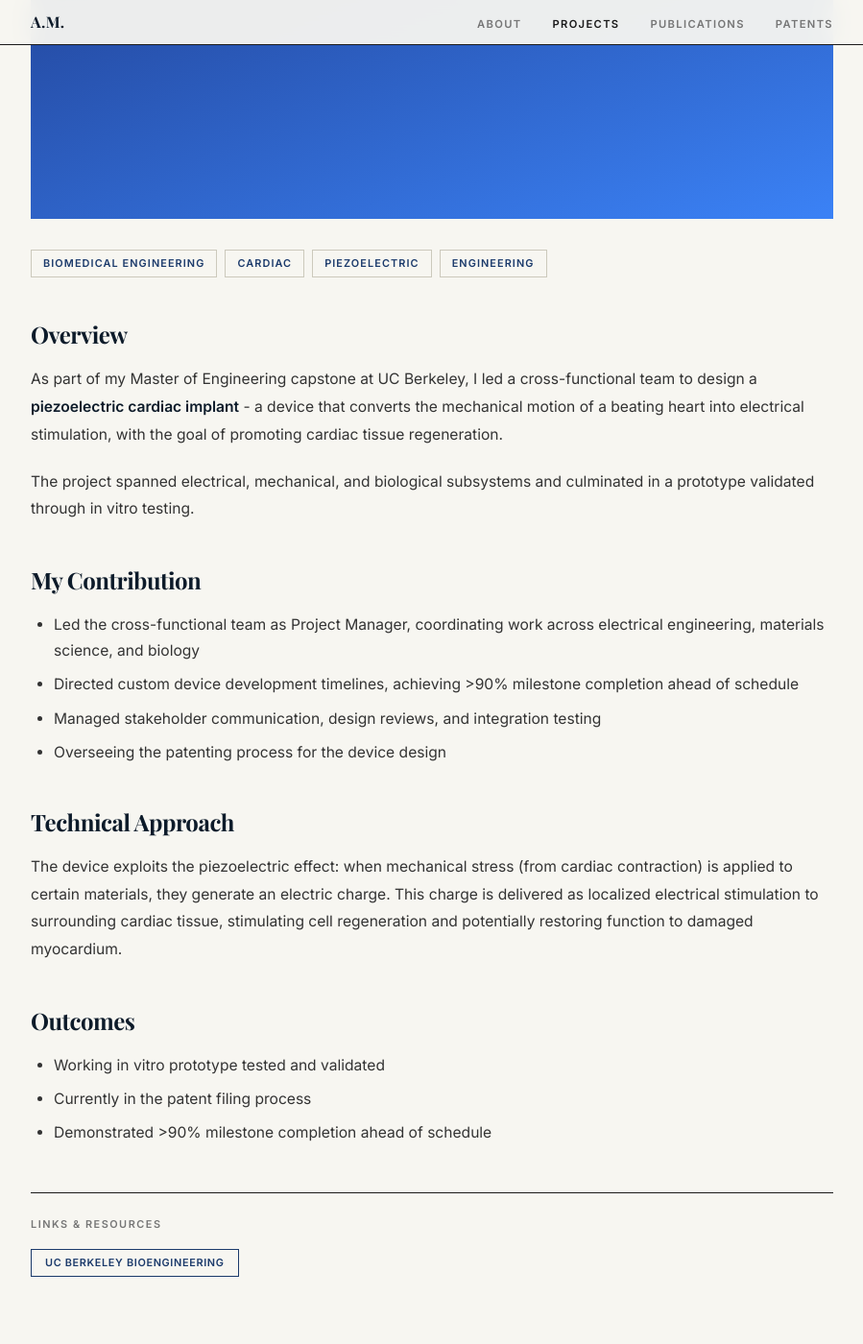
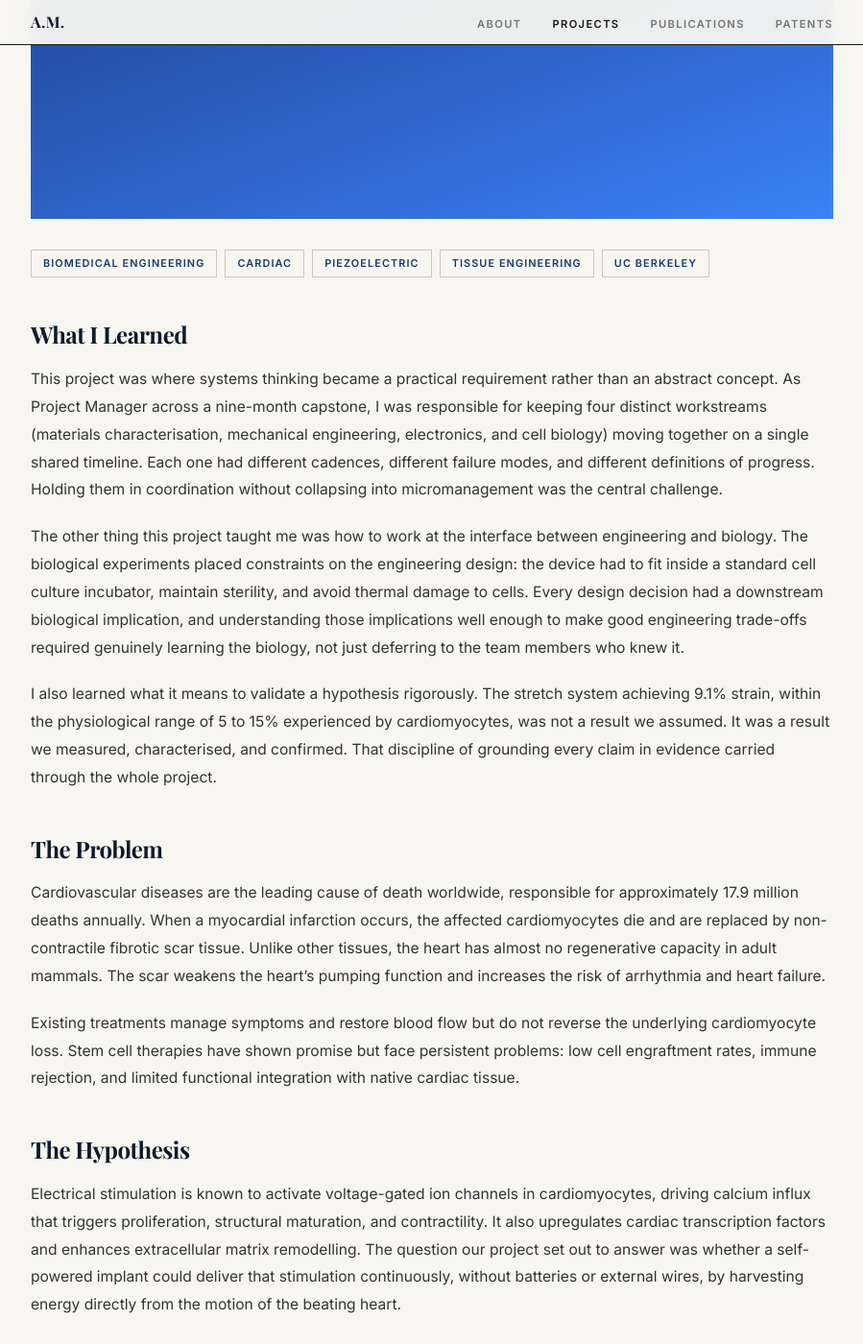
Before and after one commit to allimessinese/allimessinese.github.io, a Jekyll site: the page built from _projects/piezoelectric-cardiac-implant.md, in a window 1280 px wide and 1400 px high, scrolled down 412 px. Shown: the whole window at 96% size, without its empty margins (190-1089 px from the left). Built offline with Jekyll 4.4.1, drawn with Linux system fonts in a browser that asks for light colours; some web fonts are replaced; some of the changed text lies outside the part shown.

Commit message:
Add piezoelectric cardiac implant article with video and PDF report
Full article from capstone report: hypothesis, device design, stretch
system, results (9.1% strain), my PM role. Includes HTML5 video embed
and PDF download link.

Co-Authored-By: Claude Sonnet 4.6 <noreply@anthropic.com>

```diff
--- a/_projects/piezoelectric-cardiac-implant.md
+++ b/_projects/piezoelectric-cardiac-implant.md
@@ -3,38 +3,76 @@ title: "Piezoelectric Cardiac Implant"
 year: 2025
 role: "Project Manager"
 institution: "UC Berkeley"
-summary: "Led a cross-functional bioengineering team to design a cardiac implant that harvests electrical energy from heart motion via piezoelectric materials to promote cardiac regeneration - resulting in an in vitro-tested prototype."
-tags: [biomedical engineering, cardiac, piezoelectric, engineering]
+summary: "Led a cross-functional bioengineering team at UC Berkeley to design and validate a piezoelectric PVDF implant that converts cardiac motion into electrical stimulation to promote tissue regeneration after myocardial infarction."
+tags: [biomedical engineering, cardiac, piezoelectric, tissue engineering, UC Berkeley]
 gradient: grad-1
 category: research
 featured: true
 city: "Berkeley"
 lat: 37.8716
 lng: -122.2727
+pdf: "/assets/piezoelectric-capstone-report.pdf"
 links:
+  - label: "Coleman Fung Institute"
+    url: "https://funginstitute.berkeley.edu"
   - label: "UC Berkeley Bioengineering"
     url: "https://bioeng.berkeley.edu"
 ---
 
-## Overview
+## What I Learned
 
-As part of my Master of Engineering capstone at UC Berkeley, I led a cross-functional team to design a **piezoelectric cardiac implant** - a device that converts the mechanical motion of a beating heart into electrical stimulation, with the goal of promoting cardiac tissue regeneration.
+This project was where systems thinking became a practical requirement rather than an abstract concept. As Project Manager across a nine-month capstone, I was responsible for keeping four distinct workstreams (materials characterisation, mechanical engineering, electronics, and cell biology) moving together on a single shared timeline. Each one had different cadences, different failure modes, and different definitions of progress. Holding them in coordination without collapsing into micromanagement was the central challenge.
 
-The project spanned electrical, mechanical, and biological subsystems and culminated in a prototype validated through in vitro testing.
+The other thing this project taught me was how to work at the interface between engineering and biology. The biological experiments placed constraints on the engineering design: the device had to fit inside a standard cell culture incubator, maintain sterility, and avoid thermal damage to cells. Every design decision had a downstream biological implication, and understanding those implications well enough to make good engineering trade-offs required genuinely learning the biology, not just deferring to the team members who knew it.
 
-## My Contribution
+I also learned what it means to validate a hypothesis rigorously. The stretch system achieving 9.1% strain, within the physiological range of 5 to 15% experienced by cardiomyocytes, was not a result we assumed. It was a result we measured, characterised, and confirmed. That discipline of grounding every claim in evidence carried through the whole project.
 
-- Led the cross-functional team as Project Manager, coordinating work across electrical engineering, materials science, and biology
-- Directed custom device development timelines, achieving >90% milestone completion ahead of schedule
-- Managed stakeholder communication, design reviews, and integration testing
-- Overseeing the patenting process for the device design
+## The Problem
 
-## Technical Approach
+Cardiovascular diseases are the leading cause of death worldwide, responsible for approximately 17.9 million deaths annually. When a myocardial infarction occurs, the affected cardiomyocytes die and are replaced by non-contractile fibrotic scar tissue. Unlike other tissues, the heart has almost no regenerative capacity in adult mammals. The scar weakens the heart's pumping function and increases the risk of arrhythmia and heart failure.
 
-The device exploits the piezoelectric effect: when mechanical stress (from cardiac contraction) is applied to certain materials, they generate an electric charge. This charge is delivered as localized electrical stimulation to surrounding cardiac tissue, stimulating cell regeneration and potentially restoring function to damaged myocardium.
+Existing treatments manage symptoms and restore blood flow but do not reverse the underlying cardiomyocyte loss. Stem cell therapies have shown promise but face persistent problems: low cell engraftment rates, immune rejection, and limited functional integration with native cardiac tissue.
 
-## Outcomes
+## The Hypothesis
 
-- Working in vitro prototype tested and validated
-- Currently in the patent filing process
-- Demonstrated >90% milestone completion ahead of schedule
+Electrical stimulation is known to activate voltage-gated ion channels in cardiomyocytes, driving calcium influx that triggers proliferation, structural maturation, and contractility. It also upregulates cardiac transcription factors and enhances extracellular matrix remodelling. The question our project set out to answer was whether a self-powered implant could deliver that stimulation continuously, without batteries or external wires, by harvesting energy directly from the motion of the beating heart.
+
+The material we built around was **polyvinylidene difluoride (PVDF)**, a biocompatible, flexible piezoelectric polymer. When mechanically deformed, PVDF generates a localised electrical potential. A thin PVDF film placed on the infarct region of the heart would undergo cyclic deformation with every heartbeat, generating continuous electrical stimulation to the surrounding tissue without any external power source.
+
+## The Device
+
+The core engineering challenge was not the film itself but building a platform that could validate it. To test whether PVDF-generated electrical stimulation promotes cardiomyocyte proliferation, we needed to recreate the mechanical environment of a beating heart in a controlled laboratory setting, running continuously, inside a standard cell culture incubator.
+
+We designed and built a **custom automated stretch system** from the ground up:
+
+- A **PDMS (polydimethylsiloxane) membrane** serves as the flexible substrate, bonded to a 3D-printed acrylic chamber
+- A **solenoid valve** controlled by an **Arduino microcontroller** modulates pressurised airflow to inflate and deflate the membrane cyclically
+- A **ramped frequency protocol** starts at 0.2 Hz and increases to 1 Hz over four hours, mimicking progressive cardiomyocyte adaptation and reducing the risk of cellular detachment
+- The entire assembly is **compact and incubator-compatible**, maintaining sterile conditions with all electronics housed externally
+- The platform supports **parallel testing** across a standard 6-well plate format
+
+<div class="project-video-wrap">
+  <video controls playsinline>
+    <source src="{{ '/assets/videos/piezoelectric-stretch-demo.mp4' | relative_url }}" type="video/mp4">
+  </video>
+</div>
+
+## Results
+
+**Measured strain: 9.1%.** The stretch system delivered a strain output of 9.1% to the PVDF film during cyclic actuation, falling within the physiological range of 5 to 15% experienced by cardiomyocytes during native cardiac contraction. This confirmed that the platform replicates the mechanical conditions required to generate physiologically relevant piezoelectric stimulation.
+
+**Material characterisation.** Differential Scanning Calorimetry (DSC) confirmed the biocompatibility and thermal stability of the PVDF film and adhesive materials. The characterisation established the material's suitability for long-term implantation and for *in vitro* culture environments.
+
+**Biological testing.** Initial biocompatibility experiments used primary mouse myoblasts, followed by hiPSC-derived cardiomyocytes (hiPSC-CMs). Cell viability under both static and stretch conditions was confirmed. Full cardiomyocyte contractility experiments were constrained by cell availability, and scaling down to 24-well plate formats is identified as the next step for achieving the cell densities needed to observe spontaneous beating.
+
+**Design validation.** All six functional requirements were met: biocompatible materials, stable PVDF characterisation, continuous cyclic stretching at physiological frequency, incubator compatibility, parallel experimental throughput, and physiologically relevant strain levels.
+
+## My Role
+
+I led the project as **Project Manager**, coordinating across materials science, mechanical engineering, electronics, and cell biology over nine months (September 2024 to May 2025) under the supervision of Dr. Syed Hossainy, Dr. Dorian Liepmann, and Dr. Michael J. Conboy at the Coleman Fung Institute for Engineering Leadership.
+
+My responsibilities spanned timeline management across four workstreams, design reviews, stakeholder communications, integration testing, and ensuring that engineering decisions accounted for biological constraints. The project reached over 90% milestone completion within the allocated timeframe.
+
+Team: Ali Habbal, Yizhen Jia, Jacqueline Mejia, and Allegra Messinese.
+
+<a href="{{ '/assets/piezoelectric-capstone-report.pdf' | relative_url }}" class="pdf-download-link" target="_blank">Full Capstone Report (PDF)</a>
--- a/assets/css/main.css
+++ b/assets/css/main.css
@@ -425,7 +425,8 @@ img { max-width: 100%; display: block; }
   height: 0;
   overflow: hidden;
 }
-.project-video-wrap iframe {
+.project-video-wrap iframe,
+.project-video-wrap video {
   position: absolute;
   top: 0; left: 0;
   width: 100%;
```
Also changed, not shown: 2 other files.
